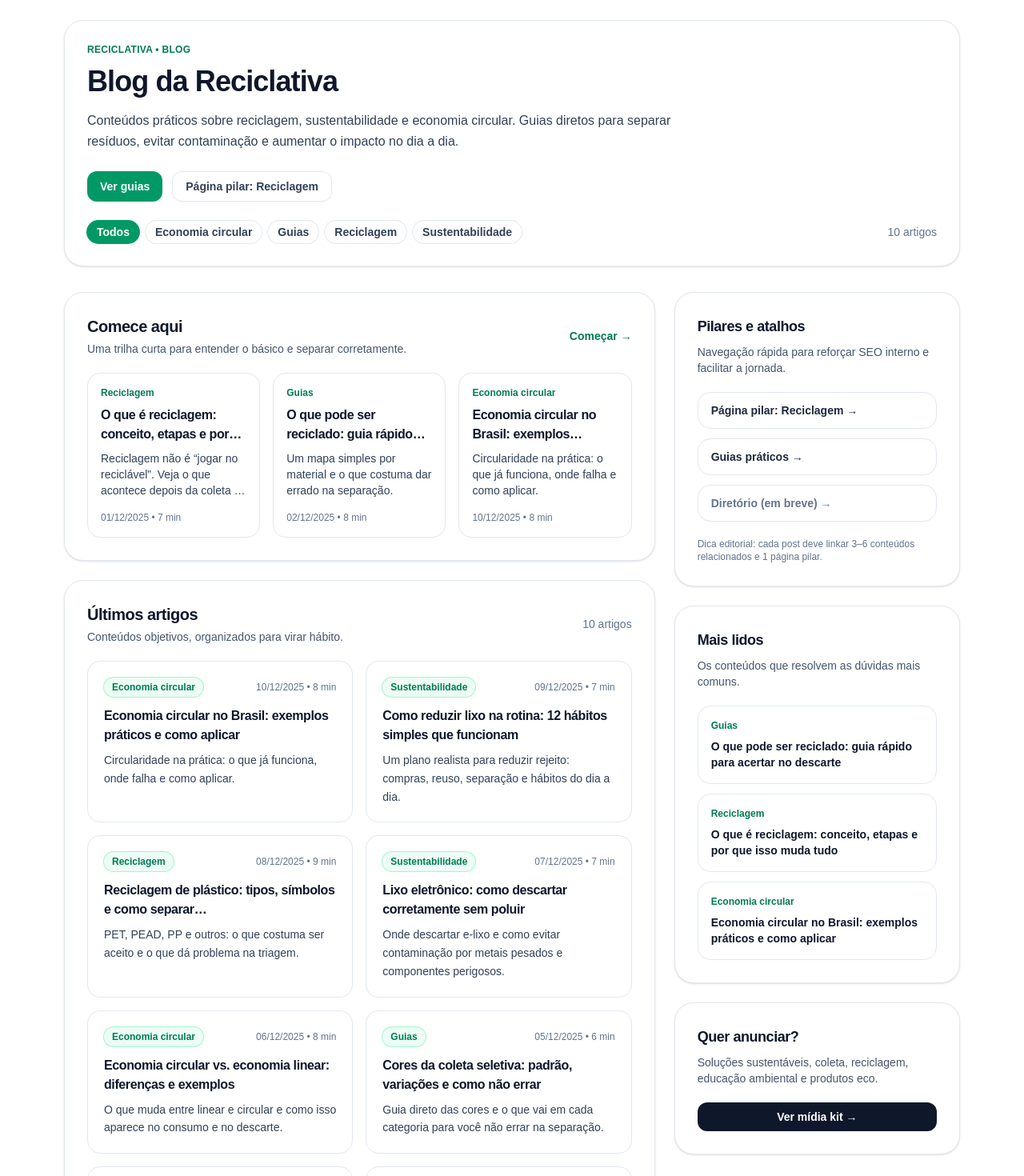
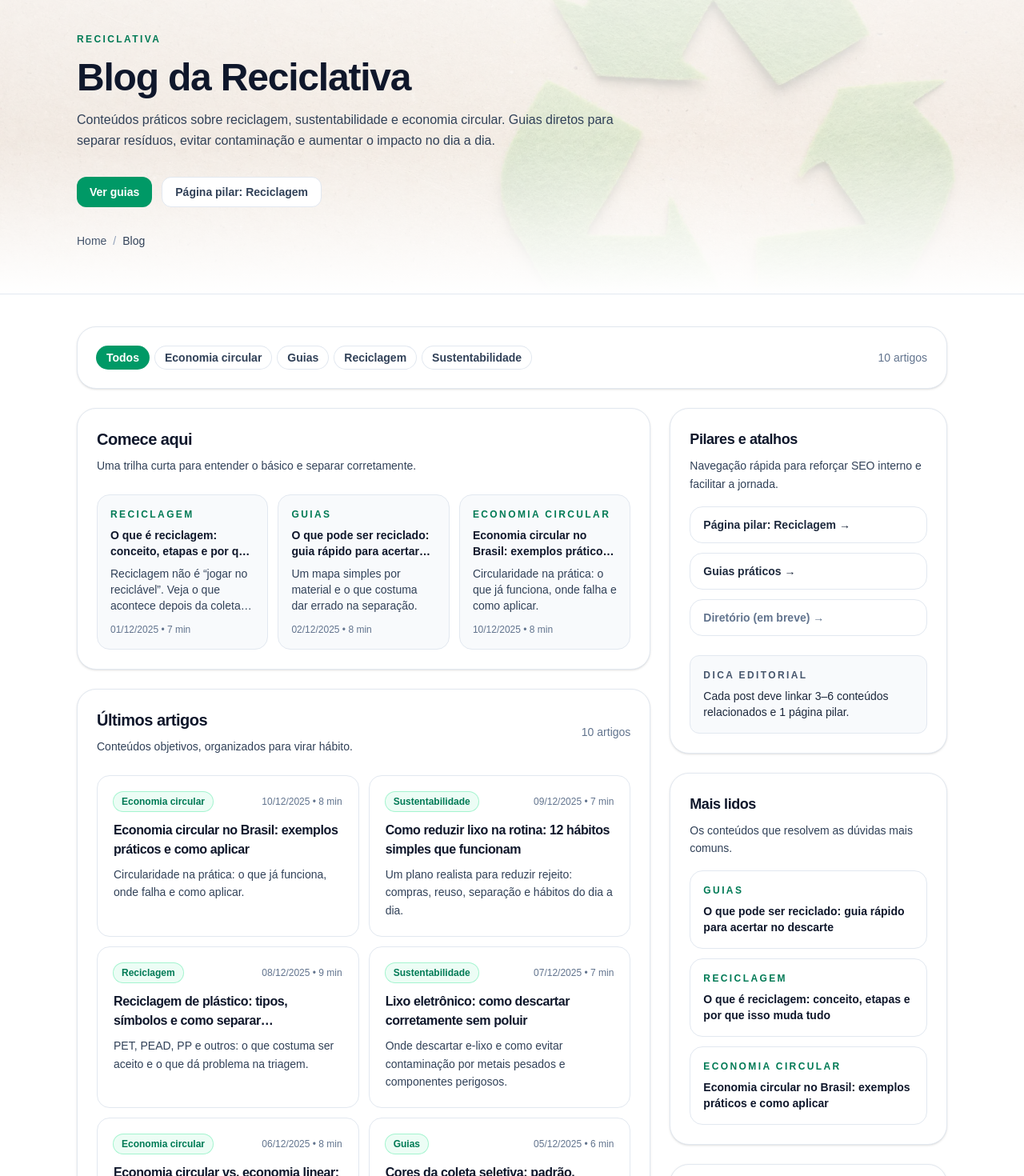
Before and after one commit to aieduardopompeu/reciclativa-portal, a Next.js app: page /blog in a window 1280 px wide. Shown: the part 180-1650 px from the top of the page at 80% size. Built offline with nearby package versions, Linux system fonts and the light colour scheme.

Commit message:
feat(blog): padronizar layout no padrão sustentabilidade

```diff
--- a/src/app/blog/page.tsx
+++ b/src/app/blog/page.tsx
@@ -159,7 +159,6 @@ export default async function BlogPage({
   const tagValue = Array.isArray(rawTag) ? rawTag[0] : rawTag;
   const tagParam = (tagValue ?? "").toString().trim();
 
-  // ✅ estava faltando no seu arquivo
   const categories = uniqueCategories(POSTS);
 
   const activeTag = categories.includes(tagParam as CategoryUI)
@@ -170,14 +169,12 @@ export default async function BlogPage({
 
   const postsSorted = [...filtered].sort((a, b) => (a.dateISO < b.dateISO ? 1 : -1));
 
-  // "Comece aqui" (3 cards)
   const startCards = [
     POSTS.find((p) => p.slug === "o-que-e-reciclagem"),
     POSTS.find((p) => p.slug === "o-que-pode-ser-reciclado"),
     POSTS.find((p) => p.slug === "economia-circular-exemplos"),
   ].filter(Boolean) as PostCard[];
 
-  // "Mais lidos" (você pode ajustar depois)
   const mostRead = [
     POSTS.find((p) => p.slug === "o-que-pode-ser-reciclado"),
     POSTS.find((p) => p.slug === "o-que-e-reciclagem"),
@@ -185,40 +182,72 @@ export default async function BlogPage({
   ].filter(Boolean) as PostCard[];
 
   return (
-    <main className="mx-auto max-w-6xl px-4 py-10">
-      {/* HERO */}
-      <header className="rounded-3xl border border-slate-200 bg-white p-7 shadow-sm">
-        <div className="text-xs font-extrabold tracking-wide text-emerald-700">
-          RECICLATIVA • BLOG
-        </div>
+    <main className="min-h-screen bg-white text-slate-900">
+      {/* HERO com imagem (padrão Sustentabilidade/Reciclagem/Guias) */}
+      <header className="relative overflow-hidden border-b border-slate-200">
+        <div
+          className="absolute inset-0 bg-cover bg-center"
+          style={{ backgroundImage: "url('/hero.webp')" }}
+          aria-hidden
+        />
+        <div
+          className="absolute inset-0 bg-gradient-to-b from-white/85 via-white/75 to-white"
+          aria-hidden
+        />
 
-        <h1 className="mt-3 text-4xl font-extrabold tracking-tight text-slate-900">
+        <div className="relative mx-auto w-full max-w-6xl px-4 py-14 sm:px-6 lg:px-8">
+          <p className="text-xs font-semibold uppercase tracking-[0.2em] text-emerald-700">
+            Reciclativa
+          </p>
+
+          <h1 className="mt-4 text-4xl font-extrabold tracking-tight text-slate-900 sm:text-5xl">
             Blog da Reciclativa
           </h1>
 
-        <p className="mt-4 max-w-3xl text-base leading-relaxed text-slate-700">
+          <p className="mt-4 max-w-2xl text-base leading-relaxed text-slate-700">
             Conteúdos práticos sobre reciclagem, sustentabilidade e economia
             circular. Guias diretos para separar resíduos, evitar contaminação e
             aumentar o impacto no dia a dia.
           </p>
 
-        <div className="mt-6 flex flex-wrap gap-3">
+          <div className="mt-8 flex flex-wrap gap-3">
             <Link
               href="/guias"
-            className="inline-flex items-center justify-center rounded-xl bg-emerald-600 px-4 py-2 text-sm font-semibold text-white hover:bg-emerald-700"
+              className="inline-flex items-center justify-center rounded-xl bg-emerald-600 px-4 py-2 text-sm font-semibold text-white transition hover:bg-emerald-500"
             >
               Ver guias
             </Link>
+
             <Link
               href="/reciclagem"
-            className="inline-flex items-center justify-center rounded-xl border border-slate-200 bg-white px-4 py-2 text-sm font-semibold text-slate-700 hover:bg-slate-50"
+              className="inline-flex items-center justify-center rounded-xl border border-slate-200 bg-white px-4 py-2 text-sm font-semibold text-slate-700 transition hover:bg-slate-50"
             >
               Página pilar: Reciclagem
             </Link>
           </div>
 
-        {/* CHIPS */}
-        <div className="mt-6 flex flex-wrap items-center gap-2">
+          {/* Breadcrumb simples */}
+          <nav className="mt-8 text-sm text-slate-600">
+            <ol className="flex flex-wrap gap-2">
+              <li>
+                <Link href="/" className="hover:underline">
+                  Home
+                </Link>
+              </li>
+              <li className="flex items-center gap-2">
+                <span className="text-slate-400">/</span>
+                <span className="font-medium text-slate-700">Blog</span>
+              </li>
+            </ol>
+          </nav>
+        </div>
+      </header>
+
+      {/* Conteúdo */}
+      <section className="mx-auto w-full max-w-6xl px-4 py-10 sm:px-6 lg:px-8">
+        {/* CHIPS (no mesmo padrão de cards) */}
+        <div className="rounded-3xl border border-slate-200 bg-white p-6 shadow-sm">
+          <div className="flex flex-wrap items-center gap-2">
             <Link
               href="/blog"
               className={`rounded-full px-3 py-1 text-sm font-semibold ring-1 ${
@@ -248,63 +277,57 @@ export default async function BlogPage({
               {postsSorted.length} artigos
             </div>
           </div>
-      </header>
+        </div>
 
-      {/* 2 COLUNAS (conteúdo + sidebar) */}
-      <section className="mt-8 grid grid-cols-1 gap-6 lg:grid-cols-3">
+        {/* 2 COLUNAS */}
+        <section className="mt-6 grid grid-cols-1 gap-6 lg:grid-cols-3">
           {/* COLUNA PRINCIPAL */}
-        <div className="lg:col-span-2 space-y-6">
+          <div className="space-y-6 lg:col-span-2">
             {/* COMEÇE AQUI */}
-          <section className="rounded-3xl border border-slate-200 bg-white p-7 shadow-sm">
-            <div className="flex items-center justify-between gap-3">
+            <section className="rounded-3xl border border-slate-200 bg-white p-6 shadow-sm">
+              <div className="flex flex-col gap-3 sm:flex-row sm:items-end sm:justify-between">
                 <div>
                   <h2 className="text-xl font-extrabold tracking-tight text-slate-900">
                     Comece aqui
                   </h2>
-                <p className="mt-1 text-sm text-slate-600">
+                  <p className="mt-2 text-sm leading-relaxed text-slate-700">
                     Uma trilha curta para entender o básico e separar corretamente.
                   </p>
                 </div>
-              <Link
-                href="/blog"
-                className="text-sm font-semibold text-emerald-700 hover:underline"
-              >
-                Começar →
-              </Link>
               </div>
 
-            <div className="mt-5 grid grid-cols-1 gap-4 md:grid-cols-3">
+              <div className="mt-6 grid grid-cols-1 gap-3 sm:grid-cols-3">
                 {startCards.map((p) => (
                   <Link
                     key={p.slug}
                     href={`/blog/${p.slug}`}
-                  className="rounded-2xl border border-slate-200 p-4 hover:bg-slate-50"
+                    className="block rounded-2xl border border-slate-200 bg-slate-50 p-4 transition hover:bg-slate-100"
                   >
-                  <div className="text-xs font-semibold text-emerald-700">
+                    <p className="text-xs font-semibold uppercase tracking-[0.2em] text-emerald-700">
                       {p.category}
-                  </div>
-                  <div className="mt-2 line-clamp-2 text-base font-extrabold tracking-tight text-slate-900">
+                    </p>
+                    <p className="mt-2 text-sm font-semibold text-slate-900 line-clamp-2">
                       {p.title}
-                  </div>
-                  <div className="mt-2 line-clamp-3 text-sm text-slate-700">
+                    </p>
+                    <p className="mt-2 text-sm text-slate-700 line-clamp-3">
                       {p.excerpt}
-                  </div>
-                  <div className="mt-4 text-xs text-slate-500">
+                    </p>
+                    <p className="mt-3 text-xs text-slate-500">
                       {toBRDate(p.dateISO)} • {p.readMin} min
-                  </div>
+                    </p>
                   </Link>
                 ))}
               </div>
             </section>
 
             {/* ÚLTIMOS ARTIGOS */}
-          <section className="rounded-3xl border border-slate-200 bg-white p-7 shadow-sm">
+            <section className="rounded-3xl border border-slate-200 bg-white p-6 shadow-sm">
               <div className="flex items-center justify-between gap-3">
                 <div>
                   <h2 className="text-xl font-extrabold tracking-tight text-slate-900">
                     Últimos artigos
                   </h2>
-                <p className="mt-1 text-sm text-slate-600">
+                  <p className="mt-2 text-sm leading-relaxed text-slate-700">
                     Conteúdos objetivos, organizados para virar hábito.
                   </p>
                 </div>
@@ -313,12 +336,12 @@ export default async function BlogPage({
                 </div>
               </div>
 
-            <div className="mt-5 grid grid-cols-1 gap-4 md:grid-cols-2">
+              <div className="mt-6 grid grid-cols-1 gap-3 sm:grid-cols-2">
                 {postsSorted.map((p) => (
                   <Link
                     key={p.slug}
                     href={`/blog/${p.slug}`}
-                  className="rounded-2xl border border-slate-200 p-5 hover:bg-slate-50"
+                    className="block rounded-2xl border border-slate-200 bg-white p-5 transition hover:bg-slate-50"
                   >
                     <div className="flex items-center justify-between gap-3">
                       <span className="inline-flex items-center rounded-full bg-emerald-50 px-2.5 py-1 text-xs font-semibold text-emerald-700 ring-1 ring-emerald-200">
@@ -338,25 +361,24 @@ export default async function BlogPage({
                 ))}
               </div>
 
-            {/* CTA inferior */}
               <div className="mt-6 rounded-2xl border border-slate-200 bg-slate-50 p-5">
                 <h3 className="text-sm font-extrabold text-slate-900">
                   Quer acertar no descarte sem dúvida?
                 </h3>
-              <p className="mt-1 text-sm text-slate-700">
+                <p className="mt-2 text-sm text-slate-700">
                   Comece pelo guia prático do que pode ser reciclado — é o atalho
                   para reduzir contaminação.
                 </p>
                 <div className="mt-4 flex flex-wrap gap-3">
                   <Link
                     href="/blog/o-que-pode-ser-reciclado"
-                  className="inline-flex items-center justify-center rounded-xl bg-emerald-600 px-4 py-2 text-sm font-semibold text-white hover:bg-emerald-700"
+                    className="inline-flex items-center justify-center rounded-xl bg-emerald-600 px-4 py-2 text-sm font-semibold text-white transition hover:bg-emerald-500"
                   >
                     Ver: o que pode ser reciclado
                   </Link>
                   <Link
                     href="/blog/o-que-e-reciclagem"
-                  className="inline-flex items-center justify-center rounded-xl border border-slate-200 bg-white px-4 py-2 text-sm font-semibold text-slate-700 hover:bg-slate-100"
+                    className="inline-flex items-center justify-center rounded-xl border border-slate-200 bg-white px-4 py-2 text-sm font-semibold text-slate-700 transition hover:bg-slate-50"
                   >
                     Ver: o que é reciclagem
                   </Link>
@@ -367,16 +389,15 @@ export default async function BlogPage({
 
           {/* SIDEBAR */}
           <aside className="space-y-6">
-          {/* PILARES E ATALHOS */}
-          <section className="rounded-3xl border border-slate-200 bg-white p-7 shadow-sm">
+            <section className="rounded-3xl border border-slate-200 bg-white p-6 shadow-sm">
               <h3 className="text-lg font-extrabold tracking-tight text-slate-900">
                 Pilares e atalhos
               </h3>
-            <p className="mt-2 text-sm text-slate-600">
+              <p className="mt-2 text-sm leading-relaxed text-slate-700">
                 Navegação rápida para reforçar SEO interno e facilitar a jornada.
               </p>
 
-            <div className="mt-5 space-y-3">
+              <div className="mt-4 space-y-3">
                 <Link
                   href="/reciclagem"
                   className="block rounded-2xl border border-slate-200 bg-white px-4 py-3 text-sm font-semibold text-slate-800 hover:bg-slate-50"
@@ -394,57 +415,60 @@ export default async function BlogPage({
                 </div>
               </div>
 
-            <p className="mt-5 text-xs text-slate-500">
-              Dica editorial: cada post deve linkar 3–6 conteúdos relacionados e
-              1 página pilar.
+              <div className="mt-6 rounded-xl border border-slate-200 bg-slate-50 p-4">
+                <p className="text-xs font-semibold uppercase tracking-[0.2em] text-slate-600">
+                  Dica editorial
                 </p>
+                <p className="mt-2 text-sm text-slate-800">
+                  Cada post deve linkar 3–6 conteúdos relacionados e 1 página pilar.
+                </p>
+              </div>
             </section>
 
-          {/* MAIS LIDOS */}
-          <section className="rounded-3xl border border-slate-200 bg-white p-7 shadow-sm">
+            <section className="rounded-3xl border border-slate-200 bg-white p-6 shadow-sm">
               <h3 className="text-lg font-extrabold tracking-tight text-slate-900">
                 Mais lidos
               </h3>
-            <p className="mt-2 text-sm text-slate-600">
+              <p className="mt-2 text-sm leading-relaxed text-slate-700">
                 Os conteúdos que resolvem as dúvidas mais comuns.
               </p>
 
-            <div className="mt-5 space-y-3">
+              <div className="mt-4 space-y-3">
                 {mostRead.map((p) => (
                   <Link
                     key={p.slug}
                     href={`/blog/${p.slug}`}
                     className="block rounded-2xl border border-slate-200 bg-white p-4 hover:bg-slate-50"
                   >
-                  <div className="text-xs font-semibold text-emerald-700">
+                    <p className="text-xs font-semibold uppercase tracking-[0.2em] text-emerald-700">
                       {p.category}
-                  </div>
-                  <div className="mt-2 text-sm font-extrabold text-slate-900">
+                    </p>
+                    <p className="mt-2 text-sm font-semibold text-slate-900">
                       {p.title}
-                  </div>
+                    </p>
                   </Link>
                 ))}
               </div>
             </section>
 
-          {/* QUER ANUNCIAR */}
-          <section className="rounded-3xl border border-slate-200 bg-white p-7 shadow-sm">
+            <section className="rounded-3xl border border-slate-200 bg-white p-6 shadow-sm">
               <h3 className="text-lg font-extrabold tracking-tight text-slate-900">
                 Quer anunciar?
               </h3>
-            <p className="mt-2 text-sm text-slate-600">
+              <p className="mt-2 text-sm leading-relaxed text-slate-700">
                 Soluções sustentáveis, coleta, reciclagem, educação ambiental e
                 produtos eco.
               </p>
               <Link
                 href="/anuncie"
-              className="mt-5 inline-flex w-full items-center justify-center rounded-xl bg-slate-900 px-4 py-2 text-sm font-semibold text-white hover:bg-slate-800"
+                className="mt-5 inline-flex w-full items-center justify-center rounded-xl bg-slate-900 px-4 py-2 text-sm font-semibold text-white transition hover:bg-slate-800"
               >
                 Ver mídia kit →
               </Link>
             </section>
           </aside>
         </section>
+      </section>
     </main>
   );
 }
```
Lines whose indentation alone changed are shown as unchanged.
